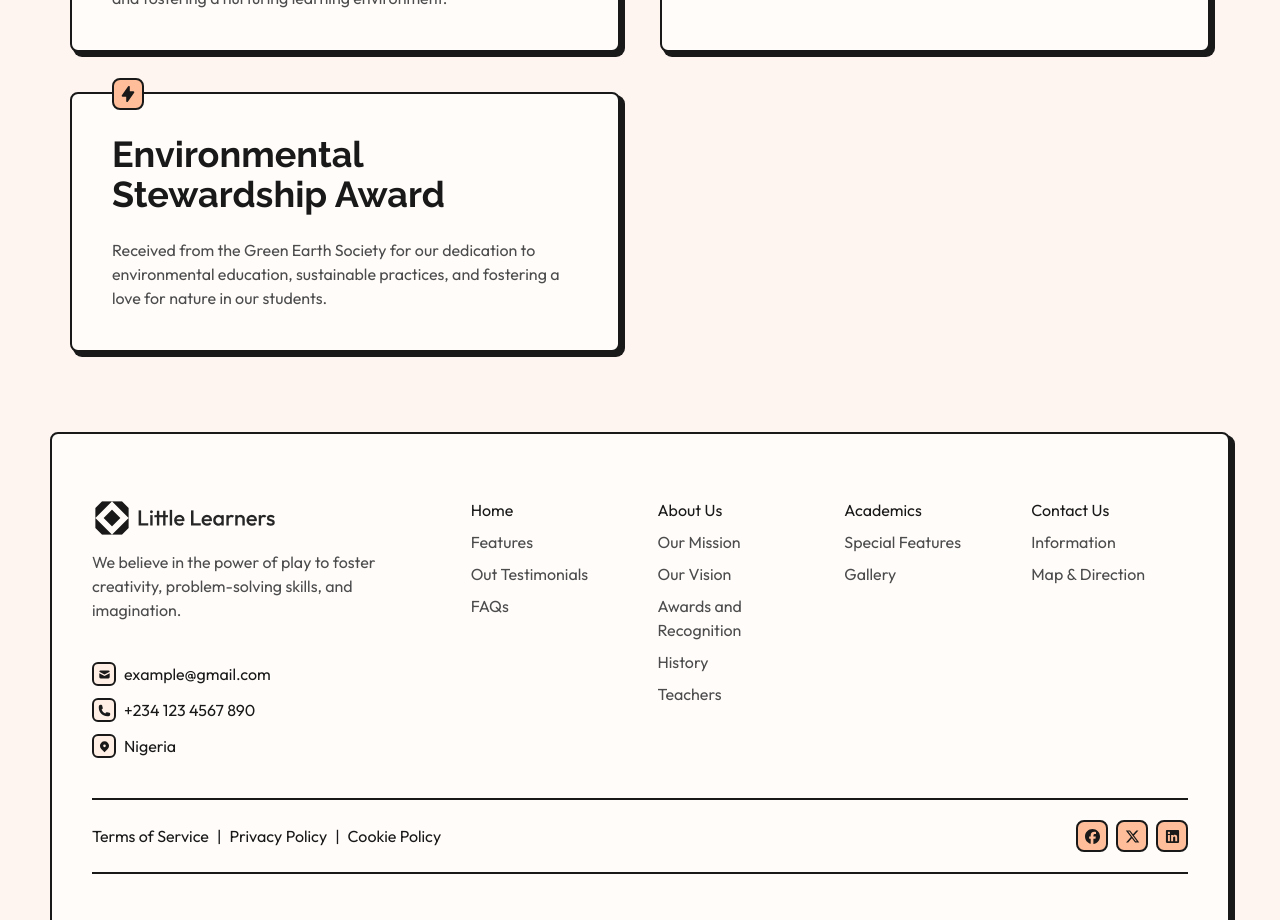
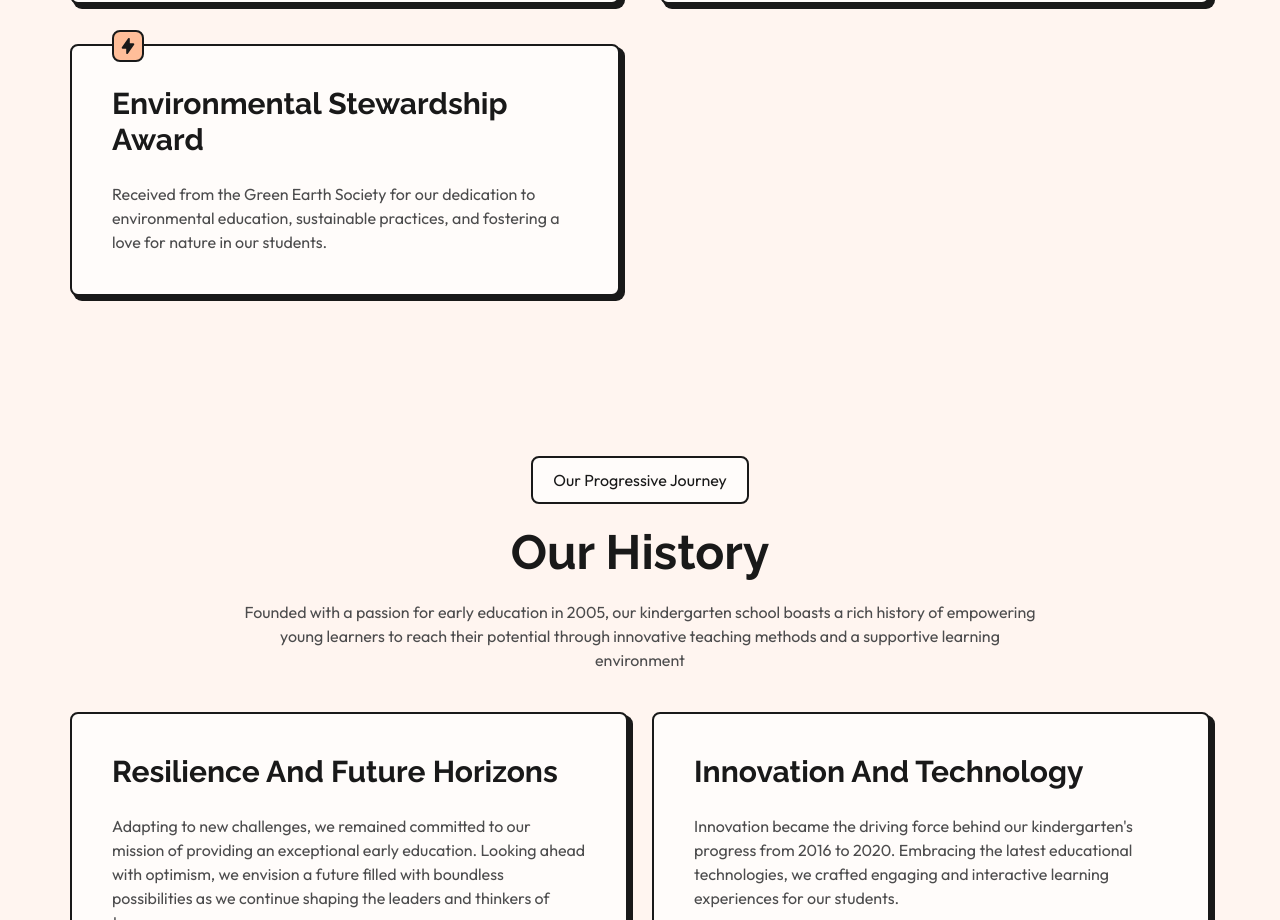
Before and after one commit to zealfemi/little-learners, a Next.js app: page /about in a window 1280 px wide. Shown: the part 1880-2800 px from the top of the page. Built offline with nearby package versions, Linux system fonts and the light colour scheme.

Commit message:
fixed font size

```diff
--- a/app/(main)/about/page.tsx
+++ b/app/(main)/about/page.tsx
@@ -1,4 +1,5 @@
 import AboutAwardsRecognition from "@/app/_components/AboutAwardsRecognition";
+import AboutHistory from "@/app/_components/AboutHistory";
 import AboutMissionVision from "@/app/_components/AboutMissionVision";
 import PageHeader from "@/app/_components/PageHeader";
 import Section from "@/app/_components/Section";
@@ -16,6 +17,7 @@ export default function AboutUs() {
 
       <AboutMissionVision />
       <AboutAwardsRecognition />
+      <AboutHistory />
     </div>
   );
 }
--- a/app/_components/AboutAwardsRecognition.tsx
+++ b/app/_components/AboutAwardsRecognition.tsx
@@ -52,9 +52,9 @@ export default function AboutAwardsRecognition() {
           <div key={award.title} className="flex h-full">
             <Card icon={award.icon}>
               <div>
-                <p className="font-header font-bold text-secondary-800 text-2xl md:text-3xl lg:text-4xl capitalize">
+                <h3 className="font-header font-bold text-secondary-800 text-xl md:text-2xl lg:text-3xl capitalize">
                   {award.title}
-                </p>
+                </h3>
                 <p className="mt-6">{award.desc}</p>
               </div>
             </Card>
--- a/app/_components/AboutHistory.tsx
+++ b/app/_components/AboutHistory.tsx
@@ -1,16 +1,72 @@
+import Card from "./Card";
 import HeadingText from "./HeadingText";
 import HeadingTextBefore from "./HeadingTextBefore";
 import Section from "./Section";
 import SectionHeader from "./SectionHeader";
 
+type historyType = {
+  year: number;
+  heading: string;
+  content: string;
+};
+
+const history: historyType[] = [
+  {
+    year: 2023,
+    heading: "Resilience and Future Horizons",
+    content:
+      "Adapting to new challenges, we remained committed to our mission of providing an exceptional early education. Looking ahead with optimism, we envision a future filled with boundless possibilities as we continue shaping the leaders and thinkers of tomorrow.",
+  },
+  {
+    year: 2017,
+    heading: "Innovation and Technology",
+    content:
+      "Innovation became the driving force behind our kindergarten's progress from 2016 to 2020. Embracing the latest educational technologies, we crafted engaging and interactive learning experiences for our students.",
+  },
+  {
+    year: 2012,
+    heading: "Expansion and Recognition",
+    content:
+      "These years marked as a period of expansion and recognition for our school. As we extended our facilities and enhanced our curriculum, we received accolades for our commitment to quality education and innovative teaching methodologies.",
+  },
+  {
+    year: 2005,
+    heading: "Inception and Growth",
+    content:
+      "Established in 2005, our kindergarten school began its journey with a vision to provide a nurturing space for young minds to explore, learn, and grow. Over the next five years, we witnessed significant growth.",
+  },
+];
+
 export default function AboutHistory() {
   return (
     <Section>
       <SectionHeader>
-        <HeadingTextBefore></HeadingTextBefore>
-        <HeadingText></HeadingText>
-        <p></p>
+        <HeadingTextBefore>Our Progressive Journey</HeadingTextBefore>
+        <HeadingText>Our History</HeadingText>
+        <p>
+          Founded with a passion for early education in 2005, our kindergarten
+          school boasts a rich history of empowering young learners to reach
+          their potential through innovative teaching methods and a supportive
+          learning environment
+        </p>
       </SectionHeader>
+
+      <div className="mt-10 grid md:grid-cols-2 gap-6">
+        {history.map((hist: historyType) => (
+          <div key={hist.heading} className="flex h-full">
+            <Card>
+              <div>
+                <div className="flex justify-between items-center">
+                  <h3 className="font-header font-bold text-secondary-800 text-xl md:text-2xl lg:text-3xl capitalize">
+                    {hist.heading}
+                  </h3>
+                </div>
+                <p className="mt-6">{hist.content}</p>
+              </div>
+            </Card>
+          </div>
+        ))}
+      </div>
     </Section>
   );
 }
--- a/app/_components/AboutMissionVision.tsx
+++ b/app/_components/AboutMissionVision.tsx
@@ -47,9 +47,9 @@ export default function AboutMissionVision() {
             <Card>
               <div>
                 <div className="flex justify-between items-center">
-                  <p className="font-header font-bold text-secondary-800 text-2xl md:text-3xl lg:text-4xl capitalize">
+                  <h3 className="font-header font-bold text-secondary-800 text-2xl md:text-3xl lg:text-4xl capitalize">
                     {mv.heading}
-                  </p>
+                  </h3>
                   <mv.icon size={40} color="#ff8d4c" />
                 </div>
                 <p className="mt-6">{mv.content}</p>
--- a/app/_components/Card.tsx
+++ b/app/_components/Card.tsx
@@ -4,16 +4,18 @@ import { IconType } from "react-icons";
 type cardType = {
   icon?: IconType;
   shadow?: string;
+  padding?: string;
 };
 
 export default function Card({
   icon: Icon,
   shadow,
+  padding,
   children,
 }: PropsWithChildren<cardType>) {
   return (
     <div
-      className={`p-6 lg:p-10 bg-primary-100 border-2 border-secondary-800 rounded-lg shadow-[4px_4px_0px_1px] ${shadow ? shadow : "shadow-secondary-800"} relative w-full`}>
+      className={`${padding ? padding : "p-6 lg:p-10"} bg-primary-100 border-2 border-secondary-800 rounded-lg shadow-[4px_4px_0px_1px] ${shadow ? shadow : "shadow-secondary-800"} relative w-full`}>
       {Icon && (
         <span className="absolute -top-4 bg-primary-500 border-2 border-secondary-800 text-secondary-800 text-lg w-8 h-8 rounded-lg grid place-items-center">
           <Icon />
--- a/app/_components/ExploreMore.tsx
+++ b/app/_components/ExploreMore.tsx
@@ -53,9 +53,9 @@ export default function ExploreMore() {
           <div key={page.title} className="flex h-full">
             <Card>
               <div className="flex flex-col gap-6 items-center text-center justify-center">
-                <p className="capitalize text-secondary-800 font-header font-bold text-lg lg:text-xl">
+                <h3 className="capitalize text-secondary-800 font-header font-bold text-xl md:text-2xl lg:text-3xl">
                   {page.title}
-                </p>
+                </h3>
                 <span className="w-full border-t-2 border-secondary-800"></span>
                 <p>{page.desc}</p>
 
--- a/app/_components/HeadingText.tsx
+++ b/app/_components/HeadingText.tsx
@@ -2,8 +2,8 @@ import { PropsWithChildren } from "react";
 
 export default function HeadingText({ children }: PropsWithChildren) {
   return (
-    <div className="font-header font-bold text-secondary-800 text-3xl md:text-4xl lg:text-5xl capitalize">
+    <h2 className="font-header font-bold text-secondary-800 text-3xl md:text-4xl lg:text-5xl capitalize">
       {children}
-    </div>
+    </h2>
   );
 }
--- a/app/_components/Hero.tsx
+++ b/app/_components/Hero.tsx
@@ -16,7 +16,7 @@ export default function Hero() {
 
       <div className="h-full flex flex-col gap-10 justify-center">
         <div className="text-center md:text-left">
-          <p className="inline-flex text-secondary-800 md:text-lg border-b-2">
+          <p className="inline-flex text-secondary-800 md:text-lg border-b-2 mb-2">
             Welcome to Little Learners Academy
           </p>
           <h1 className="text-secondary-800 text-3xl md:text-4xl lg:text-5xl font-extrabold font-raleway">
--- a/app/_components/OurBenefits.tsx
+++ b/app/_components/OurBenefits.tsx
@@ -75,9 +75,9 @@ export default function OurBenefits() {
         {benefits.map((benefit: benefitType) => (
           <div key={benefit.header} className="flex h-full w-full">
             <Card icon={benefit.icon}>
-              <p className="mb-4 text-secondary-800 font-header font-bold">
+              <h3 className="mb-4 text-secondary-800 font-header font-bold text-xl md:text-2xl lg:text-3xl">
                 {benefit.header}
-              </p>
+              </h3>
               <p>{benefit.content}</p>
             </Card>
           </div>
--- a/app/_components/PageHeader.tsx
+++ b/app/_components/PageHeader.tsx
@@ -27,9 +27,9 @@ export default function PageHeader({
       <div className="grid md:grid-cols-2 place-items-center gap-6 lg:gap-10 py-6 md:py-8 lg:py-12 text-center md:text-left">
         <div className="flex flex-col items-center md:items-start gap-3 w-full">
           <HeadingTextBefore>{subHeading}</HeadingTextBefore>
-          <p className="font-header font-bold text-secondary-800 text-2xl md:text-3xl lg:text-4xl capitalize">
+          <h1 className="font-header font-bold text-secondary-800 text-2xl md:text-3xl lg:text-4xl capitalize">
             {heading}
-          </p>
+          </h1>
         </div>
         <div className="flex flex-col gap-6">
           <p className="">{content}</p>
```
Also changed, not shown: app/_components/AboutTeamMembers.tsx (+18 -0 lines).
